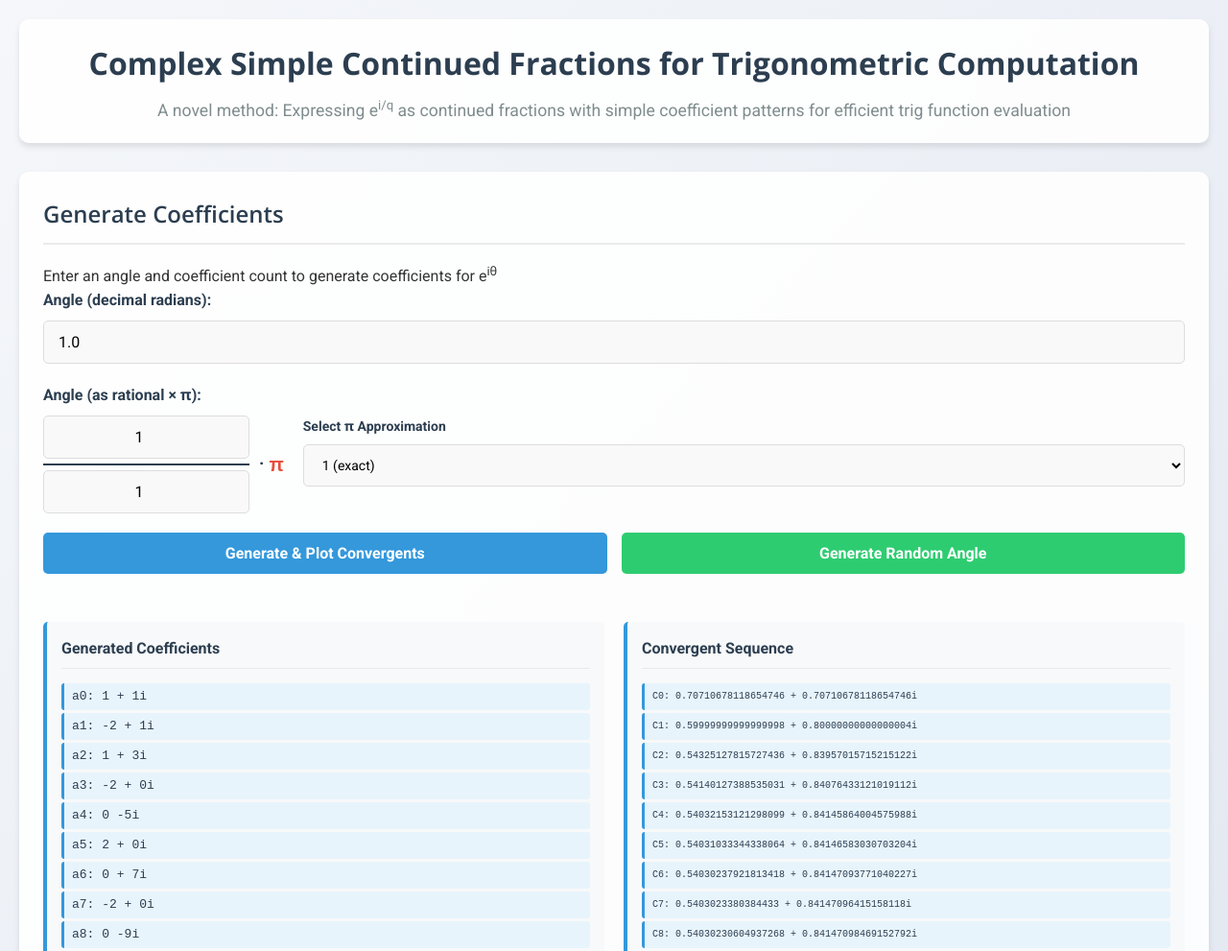
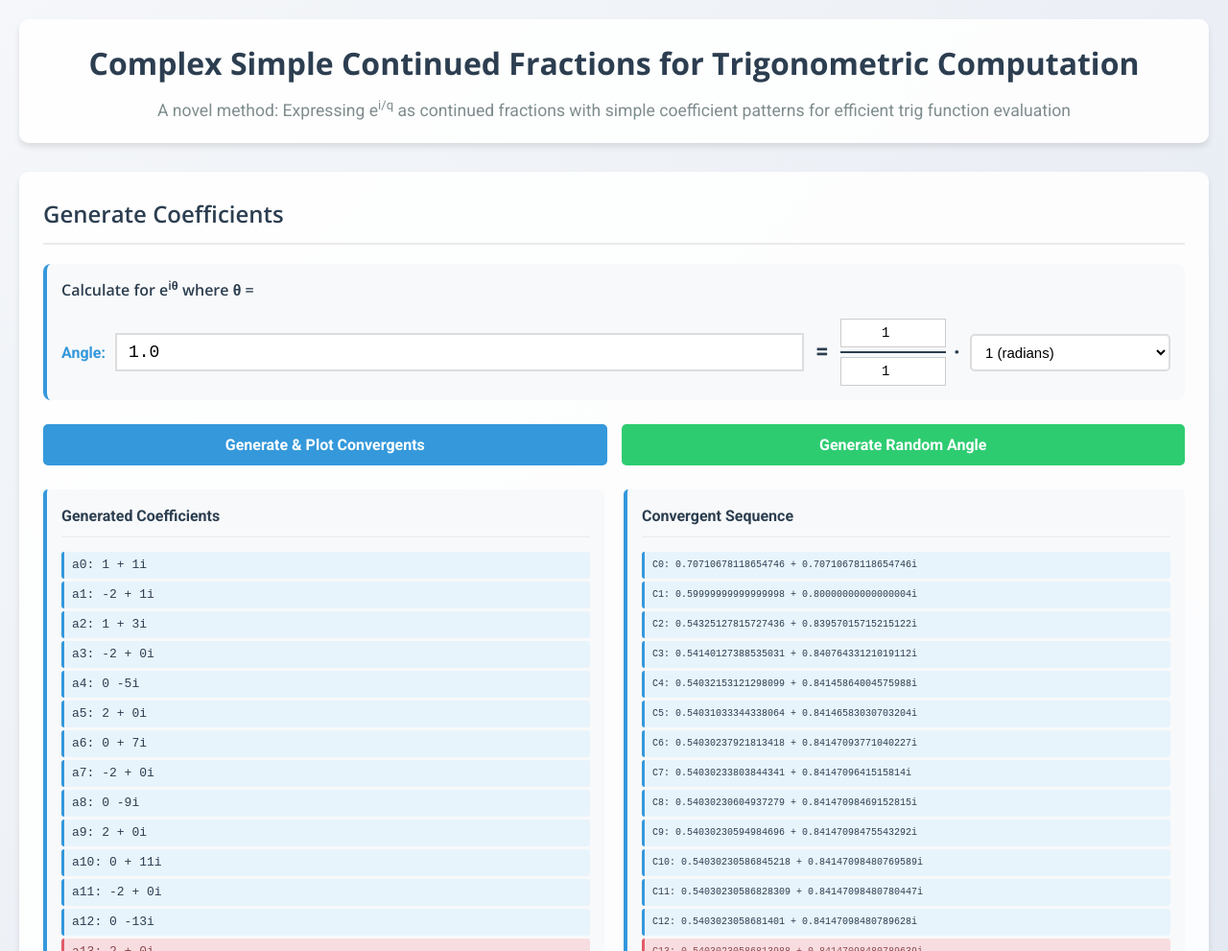
Before and after one commit to kedicesur/trig-analyse, a plain HTML site: page index.html in a window 1280 px wide. Shown: the top 991 px of the page at 96% size. Drawn offline with nearby package versions, Linux system fonts and the light colour scheme.

Commit message:
fixed the input logic, comparison now work with reference JS Math.PI against selected PI approximate, redundancies in the toRational function calls yielding accumullated floating point error modified input portion layout modify powering function to not use the base.normalize() (removed currentBase constant)

```diff
--- a/Trig.js
+++ b/Trig.js
@@ -109,21 +109,21 @@ function _getBaseUnit(n, terms) {
 function _powUnitComplex(base, exponent) {
   // Normalize base once before exponentiation loops to prevent overflow
   // This handles cases where the base convergent magnitude > 1 (e.g. 1+1i for q=1)
-  let currentBase = base.normalize();
+  // let currentBase = base.normalize();
 
   let result = Complex.ONE;
   let power = Math.abs(exponent);
 
   while (power > 0) {
     if (power % 2 === 1) {
-      result = result.multiply(currentBase);
+      result = result.multiply(base);
       //dont use excess normalization here
       //result = result.normalize();
     }
-    currentBase = currentBase.multiply(currentBase);
-    //dont use excess normalization here
-    //currentBase = currentBase.normalize();
-    power >>= 1;
+      base = base.multiply(base);
+      //dont use excess normalization here
+      //currentBase = currentBase.normalize();
+      power >>= 1;
   }
 
   return exponent < 0 ? result.normalize().conjugate() : result.normalize();
@@ -134,9 +134,10 @@ function _powUnitComplex(base, exponent) {
  * Returns all convergents (approximations) at each step
  * @param {number} angle - Angle in radians
  * @param {number} terms - Number of terms to use
+ * @param {Object} [exactRational] - Optional {n, d} object to bypass toRational
  * @returns {Complex[]} Array of convergents
  */
-export function expWithConvergents(angle, terms = 12) {
+export function expWithConvergents(angle, terms = 12, exactRational = null) {
   if (typeof angle !== 'number' || isNaN(angle)) {
     throw new TypeError('Angle must be a valid number.');
   }
@@ -145,7 +146,18 @@ export function expWithConvergents(angle, terms = 12) {
     return [Complex.ONE];
   }
 
-  const { n: numerator, d: denominator } = toRational(angle);
+  let numerator, denominator;
+
+  // Use exact rational if provided and valid
+  if (exactRational && typeof exactRational.n === 'number' && typeof exactRational.d === 'number') {
+    numerator = exactRational.n;
+    denominator = exactRational.d;
+  } else {
+    // Otherwise fall back to converting the float
+    const rational = toRational(angle);
+    numerator = rational.n;
+    denominator = rational.d;
+  }
 
   // Generate coefficients for the denominator
   const coefficients = generateCoefficients(denominator, terms);
--- a/UI.js
+++ b/UI.js
@@ -80,6 +80,12 @@ export class ComplexVisualizerUI {
   // Store last generated angle for comparison
   this.lastGeneratedAngle = null;
 
+  // Store the "True" reference angle (using Math.PI) for comparison
+  this.trueReferenceAngle = null;
+
+  // Cache for the exact minimal rational fraction to avoid redundant recalculation
+  this.cachedExactRational = null;
+
   // Initialize
   this.init();
 }
@@ -139,12 +145,12 @@ export class ComplexVisualizerUI {
       }
     });
 
-    // Pi dropdown changes -> update both
+    // Pi dropdown changes -> update decimal from rational
     this.piDropdown.addEventListener('change', () => {
-      // When π changes, we need to update rational from decimal
+      // When π changes, we need to update decimal from rational (keeping n/d constant)
       if (!this.isUpdatingFromDecimal) {
         this.isUpdatingFromRational = true;
-        this.updateRationalFromDecimal();
+        this.updateDecimalFromRational();
         this.isUpdatingFromRational = false;
       }
     });
@@ -315,6 +321,10 @@ export class ComplexVisualizerUI {
     // Update rational inputs
     this.numeratorInput.value = rational.n;
     this.denominatorInput.value = rational.d;
+
+    // Cache the exact rational form of the FULL decimal angle
+    // Since we started with a decimal, we convert THAT to rational
+    this.cachedExactRational = toRational(decimal);
   }
 
   // Update decimal input from rational
@@ -327,13 +337,36 @@ export class ComplexVisualizerUI {
     }
 
     const piStr = this.piDropdown.value;
-    const piValue = this.parsePiValue(piStr);
 
-    // Calculate decimal: (numerator/denominator) * π
-    const decimal = (numerator / denominator) * piValue;
+    let piNum = 1;
+    let piDen = 1;
+
+    if (piStr === '1') {
+        piNum = 1;
+        piDen = 1;
+    } else if (piStr.includes('/')) {
+        const parts = piStr.split('/');
+        piNum = parseFloat(parts[0]);
+        piDen = parseFloat(parts[1]);
+    } else {
+        piNum = parseFloat(piStr);
+        piDen = 1;
+    }
+
+    // Calculate decimal: (numerator * piNum) / (denominator * piDen)
+    // This order of operations (multiply then divide) is critical to avoid
+    // intermediate floating point rounding errors that confuse toRational().
+    const combinedNumerator = numerator * piNum;
+    const combinedDenominator = denominator * piDen;
+    const decimal = combinedNumerator / combinedDenominator;
 
     // Update decimal input
     this.angleInput.value = decimal;
+
+    // Cache the exact minimal rational fraction directly from the clean float
+    // This enables the solver to use the precise fraction (e.g. 111/53) instead
+    // of a noisy one derived from the decimal later.
+    this.cachedExactRational = toRational(decimal);
   }
 
   createTooltip() {
@@ -718,7 +751,7 @@ export class ComplexVisualizerUI {
     this.ctx.fillStyle = '#e74c3c';
     this.ctx.font = 'bold 14px Open Sans';
     this.ctx.textAlign = 'center';
-    this.ctx.fillText('Unit Circle', center.x + radius + 30, center.y);
+    this.ctx.fillText('Unit Circle', center.x + radius/Math.sqrt(2)+30, center.y + radius/Math.sqrt(2)+30);
   }
 
   drawConvergents() {
@@ -810,10 +843,10 @@ export class ComplexVisualizerUI {
   }
 
   drawJSComparison() {
-    if (this.lastGeneratedAngle === null) return;
+    if (this.trueReferenceAngle === null) return;
 
-    const jsRe = Math.cos(this.lastGeneratedAngle);
-    const jsIm = Math.sin(this.lastGeneratedAngle);
+    const jsRe = Math.cos(this.trueReferenceAngle);
+    const jsIm = Math.sin(this.trueReferenceAngle);
     const point = this.mapToCanvas(jsRe, jsIm);
 
     // Draw point
@@ -890,9 +923,6 @@ export class ComplexVisualizerUI {
       return;
     }
 
-    // Store the angle for trigonometric comparison
-    this.lastGeneratedAngle = angle;
-
     // Stop any existing animation
     if (this.animationInterval) {
       clearInterval(this.animationInterval);
@@ -906,12 +936,53 @@ export class ComplexVisualizerUI {
     this.currentStep = 0;
 
     try {
+    // -------------------------------------------------------------------------
+    // OPTIMIZED LOGIC: USE CACHED RATIONAL
+    // -------------------------------------------------------------------------
+    // We use the cached minimal rational fraction which is updated whenever inputs change.
+    // This ensures consistency and avoids redundant calculation/precision errors.
+
+    // Safety check: if cache is missing (shouldn't happen with correct events), calculate it
+    let minimalRational = this.cachedExactRational;
+    if (!minimalRational) {
+        minimalRational = toRational(angle);
+        this.cachedExactRational = minimalRational;
+    }
+
+    // Pass to Solver
+    // We update this.lastGeneratedAngle to match what we assume we are solving for
+    // We use (n/d) as the true angle if available from the cache
+    let angleForCalculation = angle;
+    if (minimalRational && minimalRational.d !== 0) {
+        angleForCalculation = minimalRational.n / minimalRational.d;
+    }
+    this.lastGeneratedAngle = angleForCalculation;
+
+    // -------------------------------------------------------------------------
+    // CALCULATE TRUE REFERENCE ANGLE (Math.PI)
+    // -------------------------------------------------------------------------
+    // Use the direct input values from the UI for the most accurate reference
+    const inputN = parseFloat(this.numeratorInput.value);
+    const inputD = parseFloat(this.denominatorInput.value);
+    const piStr = this.piDropdown.value;
+
+    if (!isNaN(inputN) && !isNaN(inputD) && inputD !== 0) {
+        if (piStr === '1') {
+             this.trueReferenceAngle = inputN / inputD;
+        } else {
+             this.trueReferenceAngle = (inputN / inputD) * Math.PI;
+        }
+    } else {
+        // Fallback if inputs are invalid (shouldn't happen in normal flow)
+        this.trueReferenceAngle = angleForCalculation;
+    }
+
     // Generate coefficients with fixed count
-      const { d: denominator } = toRational(angle);
-      const coefficients = generateCoefficients(denominator, this.COEFFICIENT_COUNT);
+    // Use the minimal denominator found
+    const coefficients = generateCoefficients(minimalRational.d, this.COEFFICIENT_COUNT);
 
-      // Calculate convergents
-      const allConvergents = expWithConvergents(angle, this.COEFFICIENT_COUNT);
+    // Calculate convergents (PASSING THE EXACT RATIONAL)
+    const allConvergents = expWithConvergents(angleForCalculation, this.COEFFICIENT_COUNT, minimalRational);
 
       // Find where convergents become redundant
       const redundantStartIndex = this.findConvergenceIndex(allConvergents);
@@ -1051,19 +1122,22 @@ export class ComplexVisualizerUI {
  */
 
   updateTrigComparison(convergent, angle) {
-    // Store the angle for potential reuse
-    this.lastGeneratedAngle = angle;
+    // Store the angle for potential reuse (legacy support vs new logic)
+    // Note: 'angle' passed here is usually the index-based angle or similar
+    // BUT we want to compare against the TRUE Reference Angle (Math.PI based)
 
-    // Get JavaScript's trigonometric values
-    const jsCos = Math.cos(angle);
-    const jsSin = Math.sin(angle);
+    // Get JavaScript's trigonometric values using TRUE REFERENCE
+    const refAngle = this.trueReferenceAngle !== null ? this.trueReferenceAngle : angle;
+
+    const jsCos = Math.cos(refAngle);
+    const jsSin = Math.sin(refAngle);
     let jsTan;
 
     // Handle tangent (avoid division by zero)
     if (Math.abs(jsCos) < 1e-15) {
       jsTan = jsSin > 0 ? Infinity : -Infinity;
     } else {
-      jsTan = Math.tan(angle);
+      jsTan = Math.tan(refAngle);
     }
 
     // Our convergent values (cos = real part, sin = imaginary part)
--- a/index.html
+++ b/index.html
@@ -23,41 +23,46 @@
     <div class="content">
       <div class="input-section">
         <h2>Generate Coefficients</h2>
-        <p>Enter an angle and coefficient count to generate coefficients for e<sup>iθ</sup></p>
 
-        <div class="input-group">
-          <label for="angleInput">Angle (decimal radians):</label>
+
+        <div class="input-container-row">
+          <div class="input-header">Calculate for e<sup>iθ</sup> where θ =</div>
+
+          <div class="input-wrapper">
+            <div class="decimal-group">
+              <label for="angleInput" class="inline-label">Angle:</label>
               <input type="number" id="angleInput" value="1.0" step="0.1" min="-10" max="10">
             </div>
 
-        <div class="input-group">
-          <label>Angle (as rational × π):</label>
-          <div class="rational-pi-container">
+            <div class="equals-sign">=</div>
+
+            <div class="rational-pi-group">
               <div class="fraction-container">
                 <div class="fraction">
-                <input type="number" id="numeratorInput" class="fraction-input" placeholder="Numerator" value="1">
+                  <input type="number" id="numeratorInput" class="fraction-input" placeholder="n" value="1">
                   <div class="vinculum"></div>
-                <input type="number" id="denominatorInput" class="fraction-input" placeholder="Denominator" value="1">
+                  <input type="number" id="denominatorInput" class="fraction-input" placeholder="d" value="1">
                 </div>
-              <div class="times-pi">·</div>
+                <div class="times-dot">·</div>
               </div>
-            <div class="pi-approximation-container">
-              <label for="piDropdown" class="pi-dropdown-label">Select π Approximation</label>
+
+              <div class="pi-select-container">
                 <select id="piDropdown" class="pi-dropdown">
-                <option value="1">1 (exact)</option>
-                <option value="22/7">22/7</option>
-                <option value="333/106">333/106</option>
-                <option value="355/113">355/113</option>
-                <option value="103993/33102">103993/33102</option>
-                <option value="104348/33215">104348/33215</option>
-                <option value="208341/66317">208341/66317</option>
-                <option value="312689/99532">312689/99532</option>
-                <option value="833719/265381">833719/265381</option>
-                <option value="1146408/364913">1146408/364913</option>
-                <option value="4272943/1360120">4272943/1360120</option>
-                <option value="5419351/1725033">5419351/1725033</option>
-                <option value="80143857/25510582">80143857/25510582</option>
+                  <option value="1">1 (radians)</option>
+                  <option value="22/7">π ≈ 22/7</option>
+                  <option value="333/106">π ≈ 333/106</option>
+                  <option value="355/113">π ≈ 355/113</option>
+                  <option value="103993/33102">π ≈ 103993/33102</option>
+                  <option value="104348/33215">π ≈ 104348/33215</option>
+                  <option value="208341/66317">π ≈ 208341/66317</option>
+                  <option value="312689/99532">π ≈ 312689/99532</option>
+                  <option value="833719/265381">π ≈ 833719/265381</option>
+                  <option value="1146408/364913">π ≈ 1146408/364913</option>
+                  <option value="4272943/1360120">π ≈ 4272943/1360120</option>
+                  <option value="5419351/1725033">π ≈ 5419351/1725033</option>
+                  <option value="80143857/25510582">π ≈ 80143857/25510582</option>
                 </select>
+              </div>
             </div>
           </div>
         </div>
--- a/style.css
+++ b/style.css
@@ -84,130 +84,122 @@ h2 {
     font-weight: 600;
 }
 
-.input-group {
-    margin-bottom: 20px;
+/* Main input layout (Single Line) */
+.input-container-row {
+    display: flex;
+    flex-direction: column;
+    align-items: flex-start;
+    gap: 12px;
+    background-color: #f8f9fa;
+    padding: 15px;
+    border-radius: 8px;
+    border-left: 4px solid #3498db;
+    overflow-x: auto;
 }
 
-label {
-    display: block;
-    margin-bottom: 8px;
-    font-weight: 600;
-    color: #2c3e50;
+/* Decimal Input Group */
+.decimal-group {
+    display: flex;
+    align-items: center;
+    gap: 10px;
+    gap: 10px;
+    flex: 1; /* Allow to grow */
 }
 
-input[type="number"], input[type="text"] {
-    width: 100%;
-    padding: 12px 15px;
-    border: 1px solid #ddd;
-    border-radius: 5px;
+.inline-label {
+    margin: 0;
+    font-weight: 700;
+    color: #3498db;
     font-size: 16px;
-    background-color: #f9f9f9;
-    transition: border-color 0.3s;
-    font-family: 'Roboto', sans-serif;
+    white-space: nowrap;
 }
 
-input[type="number"]:focus, input[type="text"]:focus {
-    border-color: #3498db;
-    outline: none;
+#angleInput {
+    width: 100%; /* Fill available space */
+    font-size: 18px;
+    padding: 8px 12px;
+    font-family: 'Roboto Mono', monospace;
+    font-weight: 500;
+    border: 2px solid #ddd;
 }
 
-/* Rational and π input styling */
-.rational-pi-container {
+#angleInput:focus {
+    border-color: #3498db;
+}
+
+/* Equals Sign */
+.equals-sign {
+    font-size: 24px;
+    font-weight: 700;
+    color: #2c3e50;
+    padding-bottom: 3px; /* visual adjustments */
+    flex-shrink: 0;
+}
+
+/* Rational + PI Group */
+.rational-pi-group {
     display: flex;
-    align-items: flex-start;
-    gap: 20px;
-    flex-wrap: nowrap;
+    align-items: center;
+    gap: 10px;
+    flex-shrink: 0; /* Prevent shrinking */
 }
 
 .fraction-container {
     display: flex;
     align-items: center;
-    gap: 10px;
-    flex: 0 0 auto;
+    gap: 8px;
 }
 
 .fraction {
     display: flex;
     flex-direction: column;
     align-items: center;
-    position: relative;
-    min-width: 100px;
+    width: 110px; /* Optimal minimum width for 9 digits */
 }
 
 .fraction-input {
     width: 100%;
-    padding: 8px 10px;
+    padding: 4px 8px; /* Compact padding */
     text-align: center;
     font-size: 14px;
-    border: 1px solid #ddd;
-    border-radius: 5px;
-    background-color: #f9f9f9;
-    transition: border-color 0.3s;
-}
-
-.fraction-input:focus {
-    border-color: #3498db;
-    outline: none;
+    font-family: 'Roboto Mono', monospace;
+    border: 1px solid #ccc;
+    height: 30px;
 }
 
 .vinculum {
     width: 100%;
     height: 2px;
     background-color: #2c3e50;
-    margin: 5px 0;
+    margin: 4px 0;
 }
 
-.times-pi {
-    font-size: 18px;
+.times-dot {
+    font-size: 24px;
+    font-weight: 700;
     color: #2c3e50;
-    font-weight: 600;
-    display: flex;
-    align-items: center;
-    gap: 5px;
 }
 
-.times-pi::after {
-    content: "π";
-    font-family: 'Roboto', sans-serif;
-    font-weight: 700;
-    font-size: 20px;
-    color: #e74c3c;
-}
-
-.pi-approximation-container {
-    flex: 1;
-    min-width: 250px;
-}
-
-.pi-dropdown-label {
-    display: block;
-    margin-bottom: 8px;
-    font-weight: 600;
-    color: #2c3e50;
-    font-size: 14px;
+/* PI Dropdown */
+.pi-select-container {
+    min-width: 160px;
 }
 
 .pi-dropdown {
     width: 100%;
-    padding: 12px 15px;
-    border: 1px solid #ddd;
+    padding: 8px 10px;
+    border: 2px solid #ddd;
     border-radius: 5px;
-    font-size: 14px;
-    background-color: #f9f9f9;
-    transition: border-color 0.3s;
-    font-family: 'Roboto', sans-serif;
-}
-
-.pi-dropdown:focus {
-    border-color: #3498db;
-    outline: none;
+    font-size: 15px;
+    background-color: white;
+    cursor: pointer;
 }
 
 .controls {
     display: flex;
     flex-wrap: wrap;
     gap: 15px;
-    margin-bottom: 25px;
+    margin-top: 25px;
 }
 
 button {
@@ -1060,3 +1052,22 @@ footer {
         min-width: 150px;
     }
 }
+
+
+/* Input Header */
+.input-header {
+    font-weight: 600;
+    color: #2c3e50;
+    margin-bottom: 5px;
+    font-family: 'Open Sans', sans-serif;
+    font-size: 16px;
+    width: 100%;
+}
+
+/* Input Wrapper Row */
+.input-wrapper {
+    display: flex;
+    align-items: center;
+    gap: 12px;
+    width: 100%;
+}
```
Also changed, not shown: test_fix.js (deleted, +0 -40 lines). Lines whose indentation alone changed are shown as unchanged.
